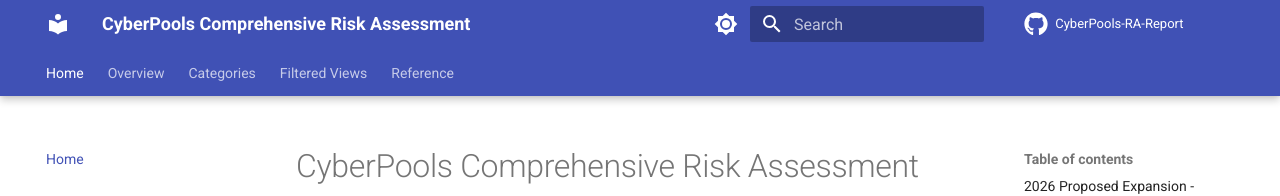
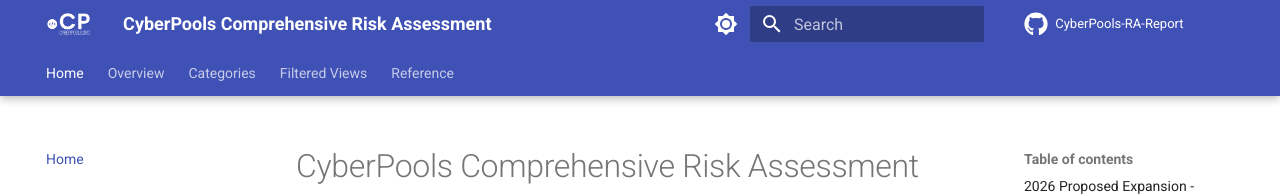
Before and after one commit to frankbejar/CyberPools-RA-Report, an MkDocs documentation site: the page built from docs/index.md, in a window 1280 px wide. Shown: the top 196 px of the page. Built offline with MkDocs 1.6.1 and Material for MkDocs 9.7.7, drawn with Linux system fonts in a browser that asks for light colours; comment, search, counter and statistics services are not loaded.

Commit message:
Add CyberPools logo to documentation site
**Changes:**
- Added CyberPools white logo to top left navigation
- Set logo as favicon for browser tab
- Created assets/images directory structure
- Downloaded and configured cp-white-logo.png (1280x681 PNG)

**Configuration:**
- Updated mkdocs.yml with logo and favicon paths
- Logo displays in header navigation
- Favicon appears in browser tab

**Files Added:**
- docs/assets/images/cp-white-logo.png (67KB)

🤖 Generated with [Claude Code](https://claude.com/claude-code)

Co-Authored-By: Claude <noreply@anthropic.com>

```diff
--- a/mkdocs.yml
+++ b/mkdocs.yml
@@ -33,6 +33,9 @@ theme:
   font:
     text: Roboto
     code: Roboto Mono
+
+  logo: assets/images/cp-white-logo.png
+  favicon: assets/images/cp-white-logo.png
 
   features:
     - navigation.instant        # Instant loading
```
Also changed, not shown: docs/assets/images/cp-white-logo.png (added).
